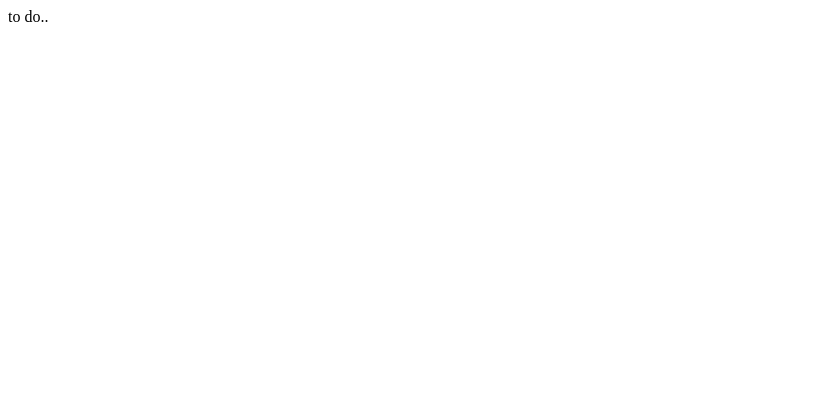
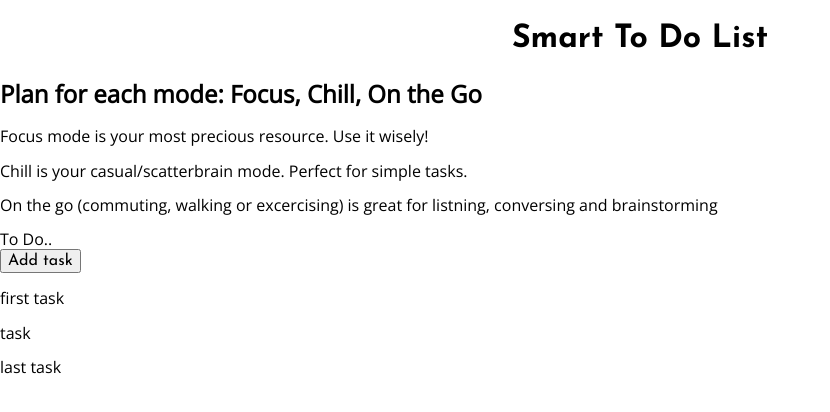
Before and after one commit to sarit-chaet-hudis/to-do-app, a website: page index.html in a window 1280 px wide. Shown: the whole page, without its empty margins (0-830 px from the left). Drawn offline with nearby package versions, Linux system fonts and the light colour scheme.

Commit message:
initial commit with sass

```diff
--- a/index.html
+++ b/index.html
@@ -4,9 +4,41 @@
     <meta charset="UTF-8" />
     <meta http-equiv="X-UA-Compatible" content="IE=edge" />
     <meta name="viewport" content="width=device-width, initial-scale=1.0" />
+    <link rel="preconnect" href="https://fonts.googleapis.com" />
+    <link rel="preconnect" href="https://fonts.gstatic.com" crossorigin />
+    <link
+      href="https://fonts.googleapis.com/css2?family=Josefin+Sans:wght@300;400;700&family=Open+Sans:wght@300;400&family=Righteous&display=swap"
+      rel="stylesheet"
+    />
+
+    <link rel="stylesheet" href="./assets/css/normalize.css" />
+    <link rel="stylesheet" href="./assets/css/main.css" />
     <title>To Do List</title>
   </head>
   <body>
-    to do..
+    <header>
+      <h1 class="heading">Smart To Do List</h1>
+      <h2>Plan for each mode: Focus, Chill, On the Go</h2>
+      <p>Focus mode is your most precious resource. Use it wisely!</p>
+      <p>Chill is your casual/scatterbrain mode. Perfect for simple tasks.</p>
+      <p>
+        On the go (commuting, walking or excercising) is great for listning,
+        conversing and brainstorming
+      </p>
+    </header>
+    <main>
+      <div class="list-cont">
+        <div class="list-title">To Do..</div>
+        <div class="new-task">
+          <div class="input-task"></div>
+          <button>Add task</button>
+        </div>
+        <div class="task-list">
+          <p>first task</p>
+          <p>task</p>
+          <p>last task</p>
+        </div>
+      </div>
+    </main>
   </body>
 </html>
--- /dev/null
+++ b/scss/main.scss
@@ -0,0 +1,9 @@
+.heading,
+button {
+  text-align: center;
+  font-family: "Josefin Sans", sans-serif;
+}
+
+* {
+  font-family: "Open Sans", sans-serif;
+}
```
Also changed, not shown: package.json (added, +23 -0 lines), assets/css/main.css (added), assets/css/normalize.css (added), index.js (added), 1 other file.
